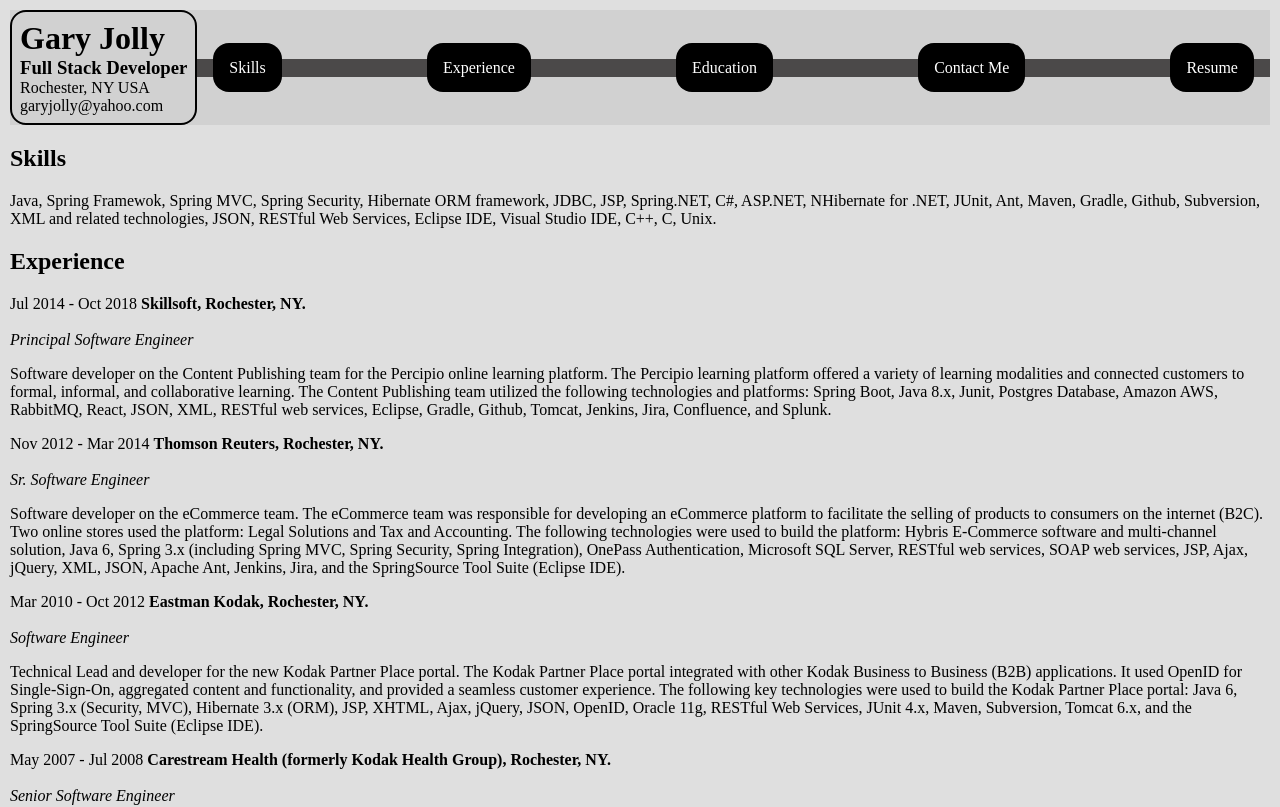
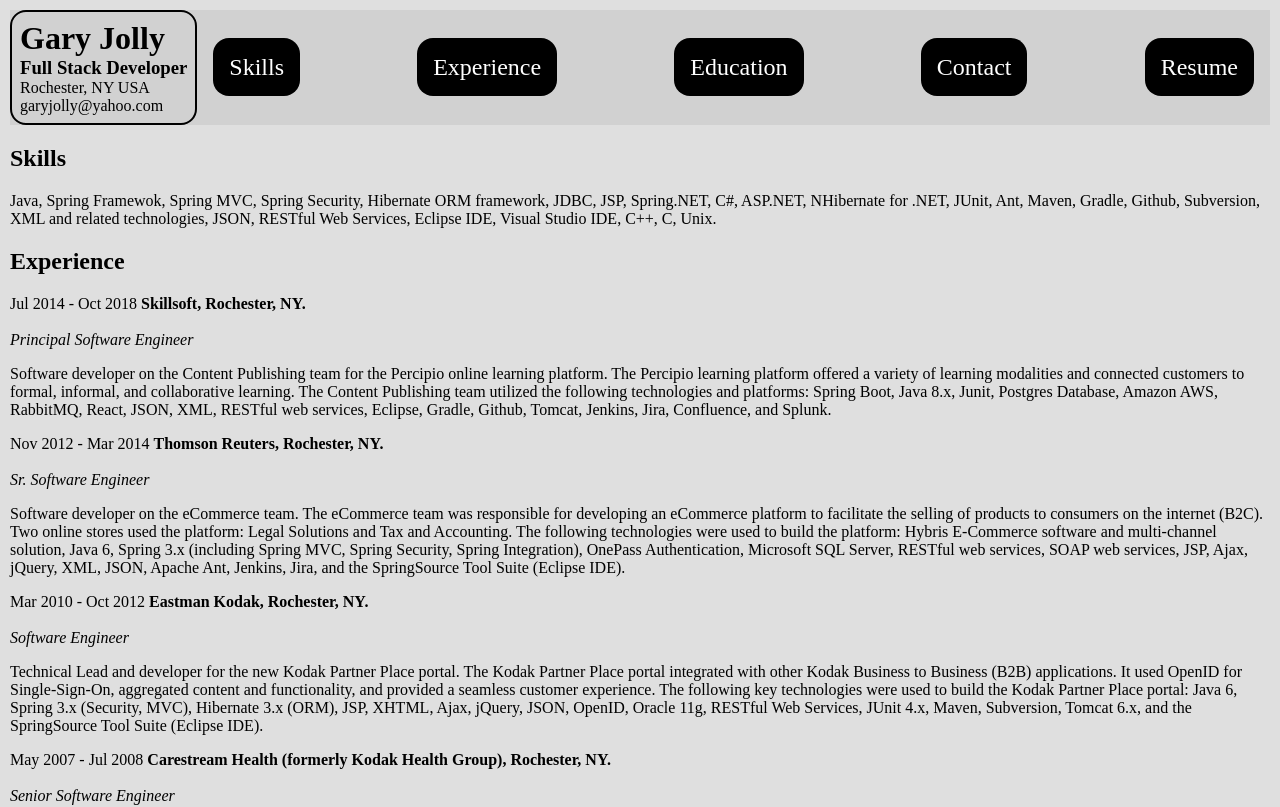
Before and after one commit to garyjolly/garyjolly.github.io, a plain HTML site: page index.html in a window 1280 px wide. Shown: the top 807 px of the page. Drawn offline with Linux system fonts and the light colour scheme.

Commit message:
Header WIP

```diff
--- a/css/style.css
+++ b/css/style.css
@@ -1,62 +1,62 @@
 html {
-    //background-color: black;
     scroll-behavior: smooth;
 }
 
 body {
     background-color: rgba(211, 211, 211, 0.726);
-    //margin: 0 auto;
-    //width: 98%;
     margin: 10px;
 }
 
 header {background-color: rgba(58, 57, 57, 0.082);
     display: flex;
-    //flex-direction: column;
-    //align-items: flex-end;
-    justify-content: center;
+    justify-content: space-between;
     align-items: center;
-    //flex-wrap: wrap;
-    //font-size: 20px;
-    //width: 100%;
-    //box-shadow: 0 3px 6px 0px #333;
+    /* flex-wrap: wrap;             */
 }
 
 header .contact-info {
     border: 2px solid black;
-    //margin-right: auto;
-    //flex: 1;
     padding: .5rem;
-    //margin: 5px;
+    /* margin-right: 1rem; */
     border-radius: 1rem;
 }
 
 header .contact-info > * {
     margin: 0;
 }
-/*
-header .contact-info h1 {
-    margin: 0;
+
+nav {
+    flex: 1;
 }
 
-header .contact-info h3 {
+nav ul {
+    display: flex;
+    justify-content: space-between;
+    list-style: none;
+    padding: 0;
     margin: 0;
-    //font-style: italic;
+    font-size: 1.5rem;
+    /* background-color: rgb(75, 73, 73); */
 }
 
-header .contact-info p {
-    margin: 0;
+nav a {
+    text-decoration: none;
+    background-color: black;
+    color: white;
+    padding: 1rem;
+    text-align: center;
+    margin-left: 1rem;
+    margin-right: 1rem;
+    border-radius: 1rem;
 }
-*/
 
-nav {
-    //align-self: center;
+/* nav {
     flex: 3;
 }
 nav ul {
     display: flex;
-    justify-content: space-between;
-    flex-wrap: wrap;
+    /* justify-content: space-between;
+    flex-wrap: wrap; */
     list-style: none;
     padding: 0;
     margin: 0;
@@ -74,19 +74,8 @@
     border-radius: 1rem;
 }
 
-nav ul li:nth-child(5) a {
-    //background-color: rgb(17, 17, 184);
-    //margin-left: 0 auto;
-}
-
 nav a:hover {
-    /* opacity: .7;*/
     background-color: rgba(157, 157, 168);
     color: black;
     font-weight: bold;
-}
-
-main {
-    //display: flex;
-    //flex-direction: column;
-}
+} */
--- a/index.html
+++ b/index.html
@@ -17,7 +17,7 @@
                 <li><a href="#skills">Skills</a></li>
                 <li><a href="#experience">Experience</a></li>
                 <li><a href="#education">Education</a></li>
-                <li><a href="#contact">Contact Me</a></li>
+                <li><a href="#contact">Contact</a></li>
                 <li><a href="./resume" target="_blank">Resume</a></li>
             </ul>
         </nav>
```
